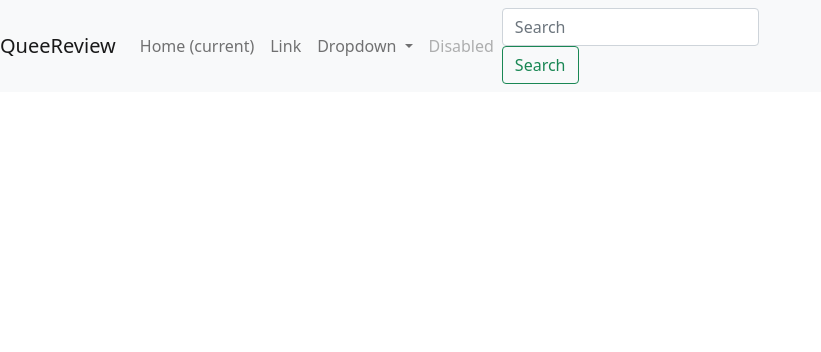
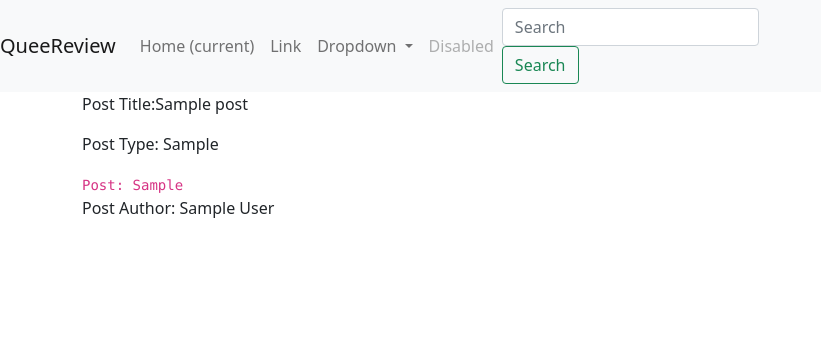
Before and after one commit to Lucy-Glanville-Brown/queereview, a Flask app: page /review_stream in a window 1280 px wide. Shown: the top 352 px of the page, without its empty margins (0-821 px from the left). Run offline with Flask 2, Linux system fonts and the light colour scheme; a database or web service that is not in the repository returns one stand-in record (values such as "Sample title"); some libraries are stand-ins or nearby versions.

Commit message:
Basic data retrieve for users and posts

```diff
--- a/app.py
+++ b/app.py
@@ -60,7 +60,14 @@ def profile(username):
 
 @app.route('/review_stream')
 def review_stream():
-    return render_template('review_stream.html')
+    posts = mongo.db.posts.find()
+    return render_template('review_stream.html', posts=posts)
+
+
+@app.route('/users')
+def users():
+    users = mongo.db.users.find()
+    return render_template('users.html', users=users)
 
 
 @app.route('/login', methods=['GET', 'POST'])
--- a/forms.py
+++ b/forms.py
@@ -38,7 +38,7 @@ class AddPostForm(FlaskForm):
     post_title = StringField('Add Title',
                              validators=[DataRequired(), Length(
                                  min=3, max=40)])
-    post_input = StringField('Add Post',
+    post_input = TextAreaField('Add Post',
                              validators=[DataRequired(), Length(
                                  min=3, max=3000)])
     post_type = RadioField('Post Type', choices=[('peer', 'Peer Review'), (
--- a/templates/review_stream.html
+++ b/templates/review_stream.html
@@ -2,7 +2,11 @@
 
 {% block content %}
 
+{% for post in posts%}
+    <p>Post Title:{{post.post_title}}</p>
+    <p>Post Type: {{post.post_type}}</p>
+    <code>Post: {{post.post_input}}</code>
+    <p>Post Author: {{post.author}}</p>
 
-
-
+{% endfor %}
 {% endblock %}
```
Also changed, not shown: templates/users.html (added, +12 -0 lines).
